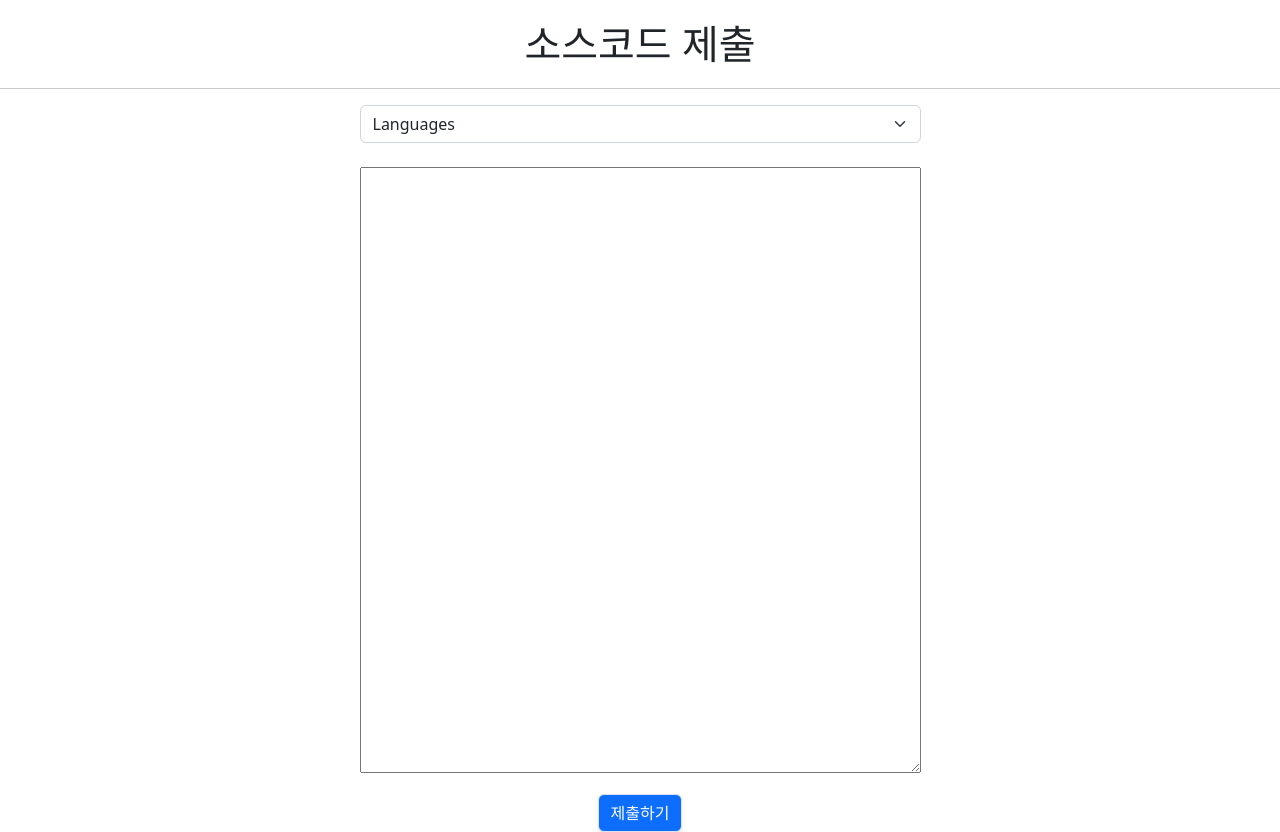
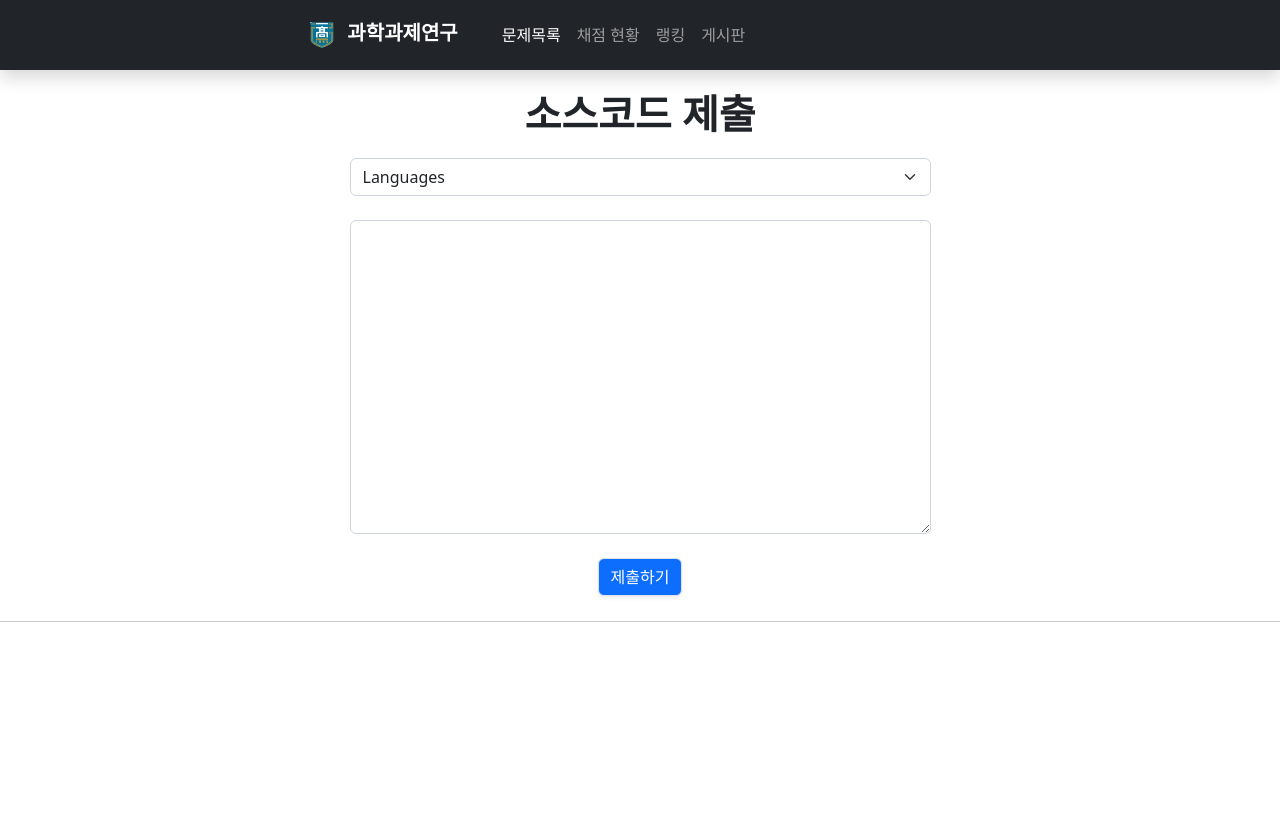
Before and after one commit to kimjw0427/school, a plain HTML site: page templates/send.html in a window 1280 px wide. After the commit the page ends 800 px from the top, so only its background shows below. Drawn offline with nearby package versions, Linux system fonts and the light colour scheme.

Commit message:
Update send.html

```diff
--- a/templates/send.html
+++ b/templates/send.html
@@ -14,8 +14,31 @@
 </head>
 <body>
     <script src="https://cdn.jsdelivr.net/npm/bootstrap@5.2.3/dist/js/bootstrap.bundle.min.js" integrity="sha384-kenU1KFdBIe4zVF0s0G1M5b4hcpxyD9F7jL+jjXkk+Q2h455rYXK/7HAuoJl+0I4" crossorigin="anonymous"></script>
-    <h1 style="display: flex; justify-content: center; margin:20px;">소스코드 제출</h1>
-    <hr>
+    <nav class="shadow navbar navbar-expand-lg navbar navbar-dark bg-dark" style="padding: 5px;">
+        <div class="container-fluid">
+          <a class="navbar-brand" href="#" style="margin-left: 22.5%;"><img src="logo.png" alt="Logo" width="50" height="50" ><b>과학과제연구</b></a>
+          <button class="navbar-toggler" type="button" data-bs-toggle="collapse" data-bs-target="#navbarNav" aria-controls="navbarNav" aria-expanded="false" aria-label="Toggle navigation">
+            <span class="navbar-toggler-icon"></span>
+          </button>
+          <div class="collapse navbar-collapse" id="navbarNav">
+            <ul class="navbar-nav" style="margin-left: 20px;">
+              <li class="nav-item">
+                <a class="nav-link active" aria-current="page" href="#">문제목록</a>
+              </li>
+              <li class="nav-item">
+                <a class="nav-link" href="#">채점 현황</a>
+              </li>
+              <li class="nav-item">
+                <a class="nav-link" href="#">랭킹</a>
+              </li>
+              <li class="nav-item">
+                <a class="nav-link" href="#">게시판</a>
+              </li>
+            </ul>
+          </div>
+        </div>
+      </nav>
+    <h1 style="display: flex; justify-content: center; margin:20px;"><b>소스코드 제출</b></h1>
     <div style="display: flex; justify-content: center;">
         <form action="/send" method="post">
         <span>
@@ -27,10 +50,11 @@
                 </select>
         </span>
             <br>
-            <textarea name="code" rows="20" cols="45" style="margin-bottom: 15px; font-size: 20px;"></textarea>
+            <textarea class="form-control" name="code" rows="10" cols="45" style="font-size: 20px;"></textarea>
             <br>
             <input class="btn btn-primary shadow-sm border" type="submit" value="제출하기" style="display: block; margin: auto; text-align: center;">
         </form>
     </div>
+    <hr style="margin-top: 25px;">
 </body>
 </html>
```
